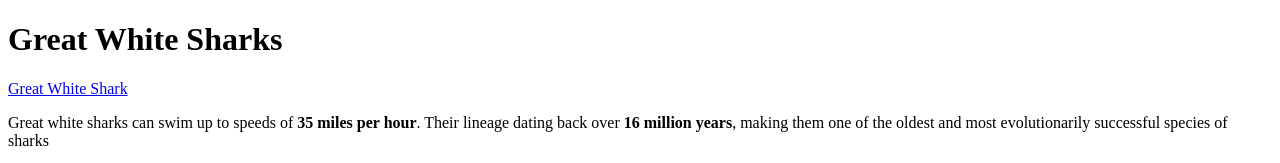
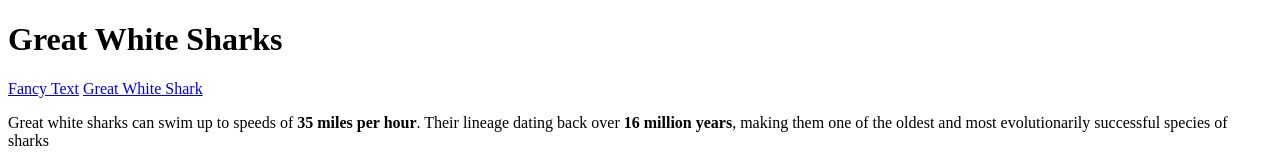
Before and after one commit to Zanderskier/CSC_193A, a plain HTML site: page index.html in a window 1280 px wide. Shown: the top 163 px of the page. Drawn offline with Linux system fonts and the light colour scheme; grey boxes are pictures that could not be loaded.

Commit message:
added link to JS

```diff
--- a/index.html
+++ b/index.html
@@ -6,6 +6,7 @@
   </head>
   <body>
     <h1>Great White Sharks</h1>
+    <a href="./fancifymytext.html">Fancy Text</a>
     <a href="https://en.wikipedia.org/wiki/Great_white_shark">Great White Shark</href></a>
     <p>Great white sharks can swim up to speeds of <strong>35 miles per hour</strong>.
         Their lineage dating back over <strong>16 million years</strong>, making them one of the oldest and most evolutionarily successful species of sharks
```
